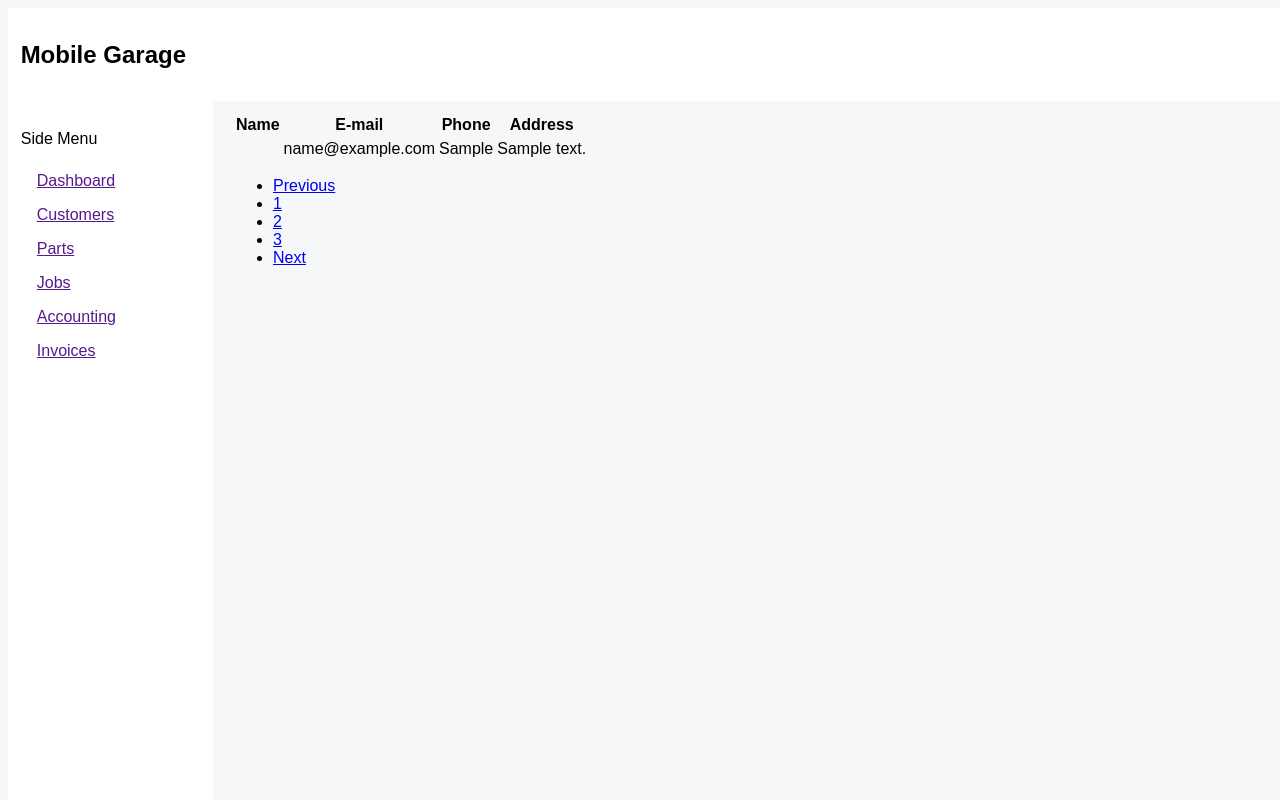
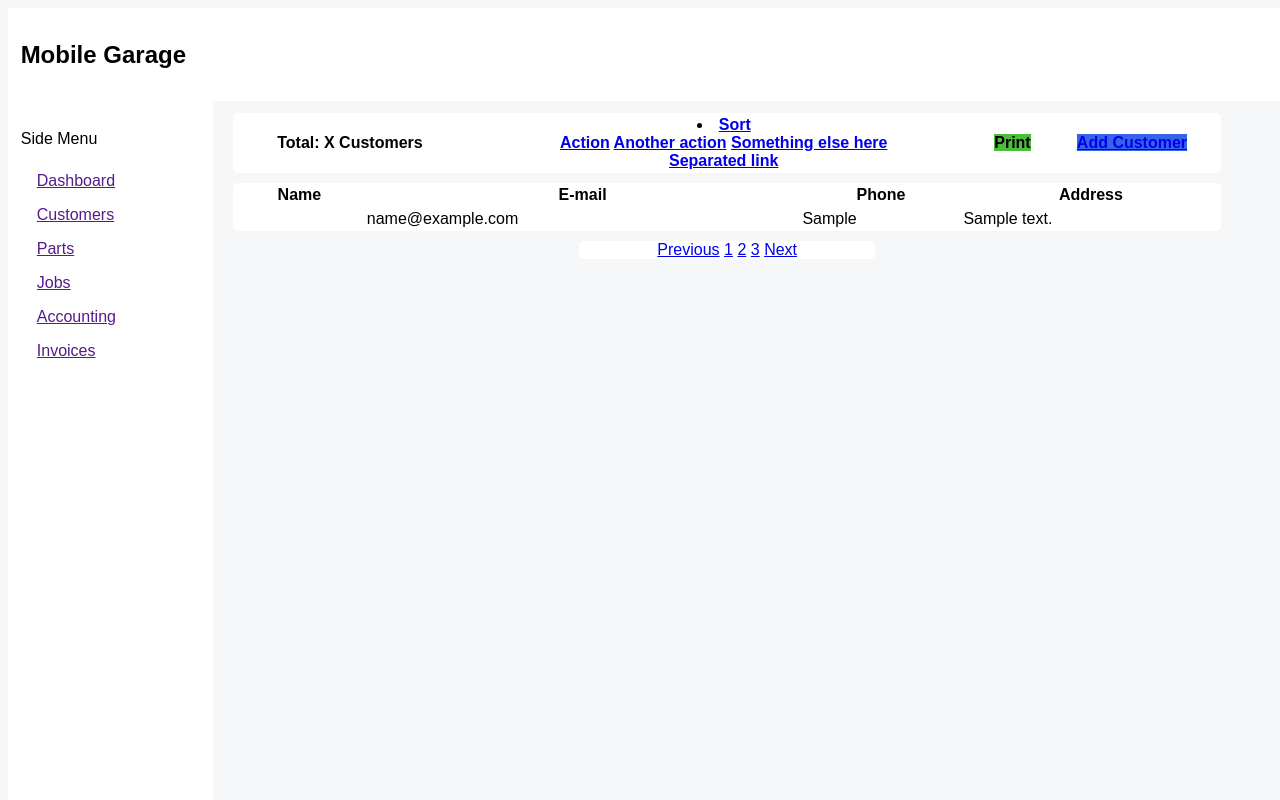
Before and after one commit to bushybushi/mobilegarage, a PHP site: page /customers.php in a window 1280 px wide. Run offline with PHP 8.4, Linux system fonts and the light colour scheme; tables that the repository leaves empty or names only in its code hold one stand-in row (values such as "Sample post"); data that the repository does not hold is empty.

Commit message:
adjustments to view customer
Changed some stuff in css and customer view
changed edit_customer to php

```diff
--- a/customers.php
+++ b/customers.php
@@ -80,6 +80,27 @@ $results = $customerStmt->fetchAll();
 
 <!-- Main Content area -->
 <div class = "main-content">
+	<div>
+	<table class = "main-table">
+	<tr>
+	<th>Total: X Customers</th>
+	<th>
+	<li class="nav-item dropdown">
+    <a class="nav-link dropdown-toggle" data-toggle="dropdown" href="#" role="button" aria-haspopup="true" aria-expanded="false">Sort</a>
+    <div class="dropdown-menu">
+      <a class="dropdown-item" href="#">Action</a>
+      <a class="dropdown-item" href="#">Another action</a>
+      <a class="dropdown-item" href="#">Something else here</a>
+      <div class="dropdown-divider"></div>
+      <a class="dropdown-item" href="#">Separated link</a>
+    </div>
+  </li></th>
+	<th><a class="button-confirm">Print</a></th>
+	<th><a class="button-primary" href="AddNewCustomer/add_customer.html">Add Customer</a></th>
+	</tr>
+	</table>
+	</div>
+
     <div>
 	<table class = "main-table">
 		<tr>
@@ -102,14 +123,14 @@ $results = $customerStmt->fetchAll();
 		?>
 	</table>
 	</div>
-	<nav aria-label="Page navigation example">
-	<ul class="pagination">
-		<li class="page-item"><a class="page-link" href="#">Previous</a></li>
-		<li class="page-item"><a class="page-link" href="#">1</a></li>
-		<li class="page-item"><a class="page-link" href="#">2</a></li>
-		<li class="page-item"><a class="page-link" href="#">3</a></li>
-		<li class="page-item"><a class="page-link" href="#">Next</a></li>
-	</ul>
+	<nav aria-label="Page navigation example" class="pagination">
+	<tr>
+		<td class="page-item"><a class="page-link" href="#">Previous</a></td>
+		<td class="page-item"><a class="page-link" href="#">1</a></td>
+		<td class="page-item"><a class="page-link" href="#">2</a></td>
+		<td class="page-item"><a class="page-link" href="#">3</a></td>
+		<td class="page-item"><a class="page-link" href="#">Next</a></td>
+	</tr>
 	</nav>
 </div>
 </body>
--- a/styles.css
+++ b/styles.css
@@ -1,3 +1,12 @@
+:root {
+	--fgcolor: #fff;
+	--bgcolor: #F6F7F9;
+	--primary: #3563E9;
+	--info: #54A6FF;
+	--confirm: #4DBE3C;
+	--error: #EF3D3D;
+
+}
 
 body {
     font-family: Arial, sans-serif;
@@ -56,6 +65,30 @@ header {
     cursor: pointer;
 }
 
+.main-table {
+	border-radius: 5px;
+	background-color: #fff;
+	width: 100%;
+	margin-bottom: 10px;
+}
+
+.pagination {
+	width: 30%;
+	border-radius: 5px;
+	background-color: #fff;
+	text-align: center;
+	margin: auto;
+}
+.button-confirm {
+	background-color: var(--confirm);
+	border: 5px;
+}
+
+.button-primary {
+	background-color: var(--primary);
+	border: 5px;
+}
+
 form {
     max-width: 40%;
 	margin: auto;
```
Also changed, not shown: EditCustomer/edit_customer.php (renamed from EditCustomer/edit_customer.html, +9 -3 lines).
